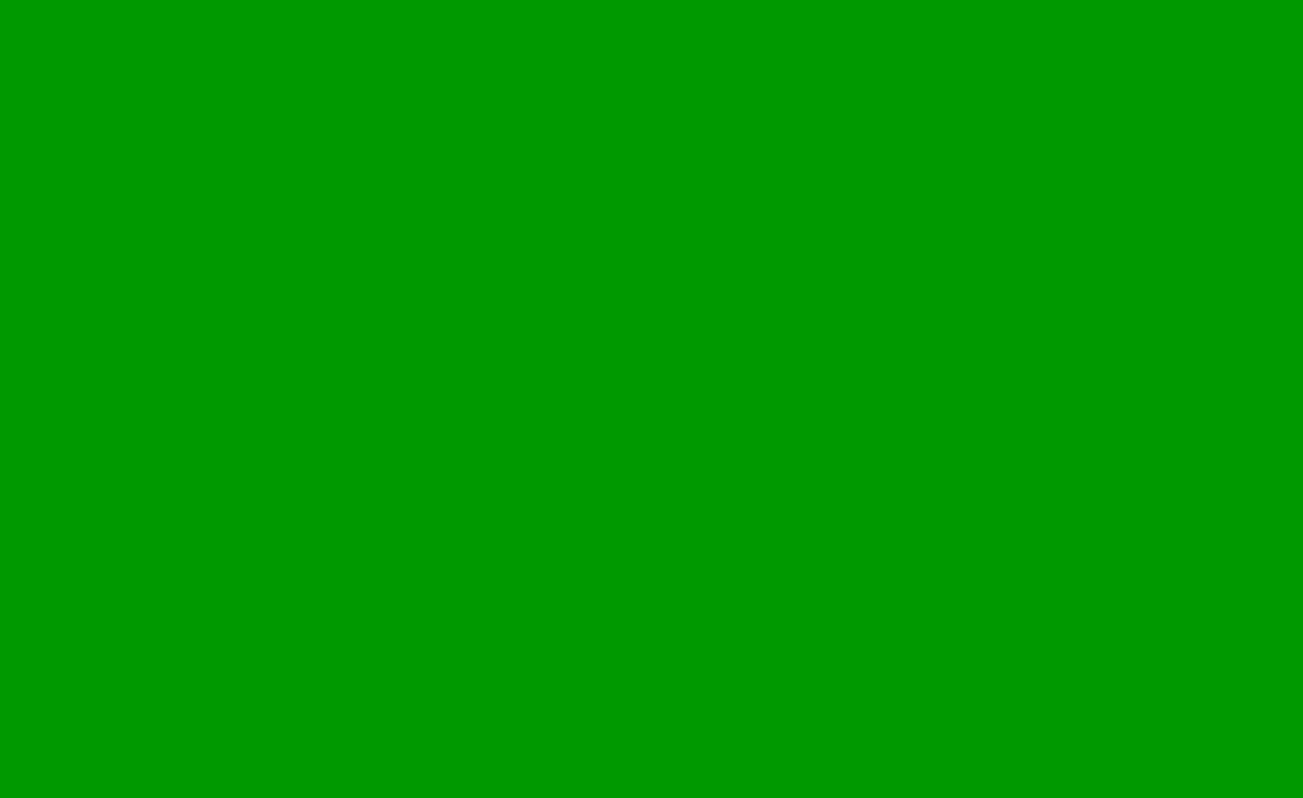
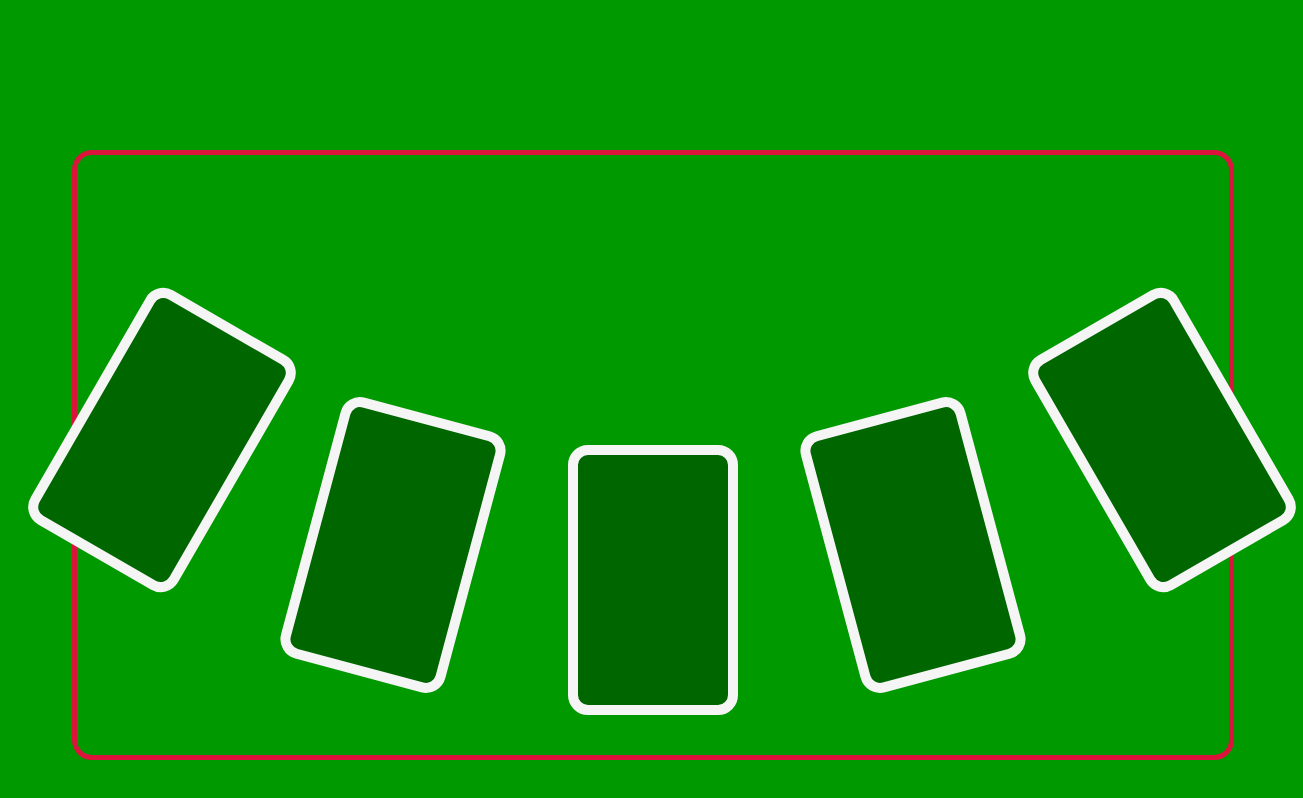
Before and after one commit to TopperwareDev/Arthurs-Bank, a website: page Back_end/webHandler/Pages/Blackjack/Blackjack.html in a window 1280 px wide. Shown: the whole page, 1303 px wide, since content can reach past the window. Drawn offline with Linux system fonts and the light colour scheme; a web font is replaced by a local one.

Commit message:
blackjack card placement prints

```diff
--- a/Public/BlackJack/BlackJack.css
+++ b/Public/BlackJack/BlackJack.css
@@ -1,3 +1,56 @@
 body {
     background-color: #009900;
   }
+
+.background {
+    position: absolute;
+    top: 150px;
+    margin-left: 5%;
+    margin-right: 5%;
+    width: 90%;
+    height: 600px;
+    border-radius: 20px 20px 20px 20px;
+    border-style: solid;
+    border-color: crimson;
+    border-width: 5px;
+}
+
+.background div{
+    position: absolute;
+    bottom: 40px;
+    left: 0;
+    right: 0;
+    margin-left: auto;
+    margin-right: auto;
+    width: 150px;
+    height: 250px;
+    background-color: #006600;
+    border-radius: 20px 20px 20px 20px;
+    border-style: solid;
+    border-color: whitesmoke;
+    border-width: 10px;
+}
+
+.background div:nth-child(1) {
+    bottom: 180px;
+    left: 1000px;
+    transform: rotate(-30deg);
+}
+
+.background div:nth-child(2) {
+    bottom: 75px;
+    left: 520px;
+    transform: rotate(-15deg);
+}
+
+.background div:nth-child(4) {
+    bottom: 75px;
+    right: 520px;
+    transform: rotate(15deg);
+}
+
+.background div:nth-child(5) {
+    bottom: 180px;
+    right: 1000px;
+    transform: rotate(30deg);
+}
```
